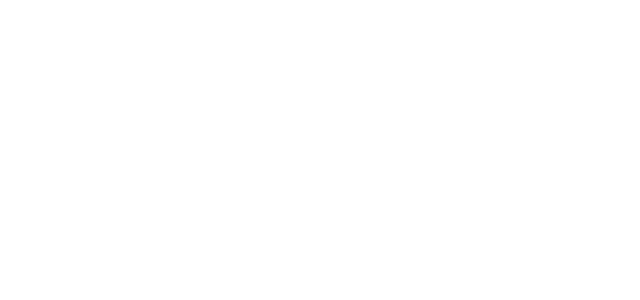
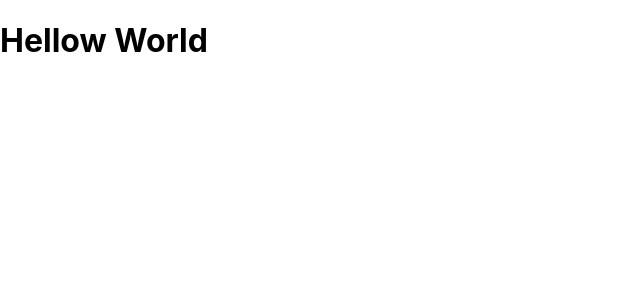
Before and after one commit to MakhunArtom/testTask-usersCard, a React (Create React App) app: page / in a window 1280 px wide. Shown: the top 300 px of the page, without its empty margins (0-640 px from the left). Built offline with nearby package versions, Linux system fonts and the light colour scheme.

Commit message:
test/deploy

```diff
--- /dev/null
+++ b/src/App.jsx
@@ -0,0 +1,3 @@
+export const App = () => {
+  return <h1>Hellow World</h1>;
+};
--- a/src/index.js
+++ b/src/index.js
@@ -1,6 +1,11 @@
 import React from "react";
 import ReactDOM from "react-dom/client";
 import "./index.css";
+import { App } from "./App";
 
 const root = ReactDOM.createRoot(document.getElementById("root"));
-root.render(<React.StrictMode></React.StrictMode>);
+root.render(
+  <React.StrictMode>
+    <App></App>
+  </React.StrictMode>
+);
```
